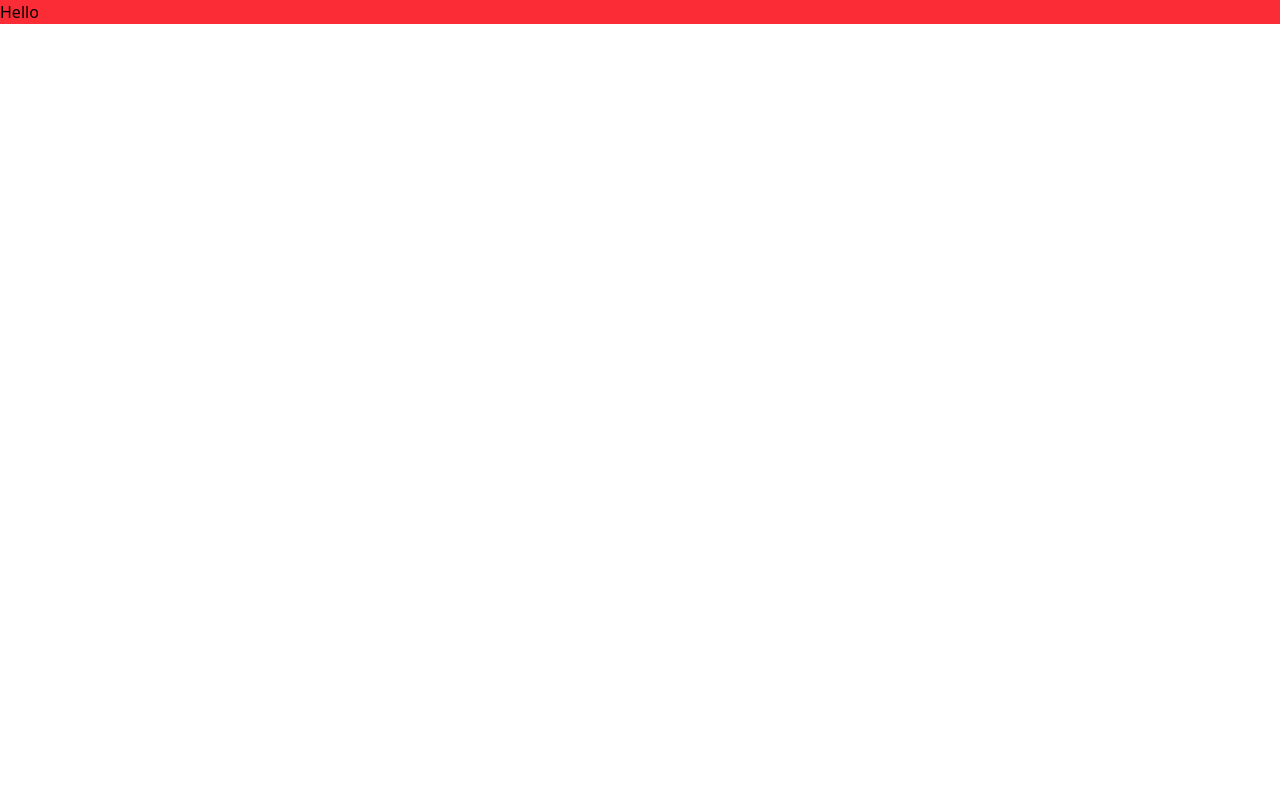
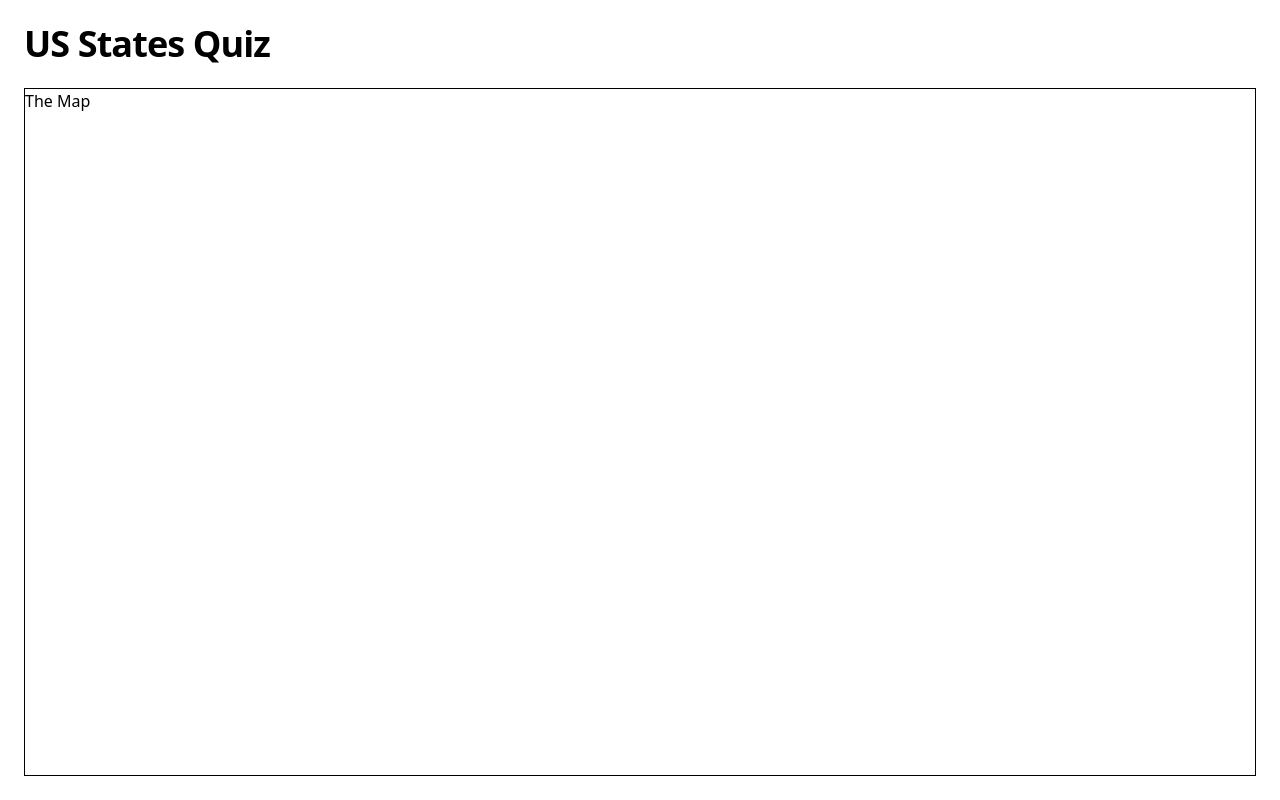
Before and after one commit to AlbertSanIza/us-states-quiz, a React (Vite) app: page / in a window 1280 px wide. Built offline with nearby package versions, Linux system fonts and the light colour scheme.

Commit message:
feat: update App component layout and content for US States Quiz

```diff
--- a/src/App.tsx
+++ b/src/App.tsx
@@ -1,3 +1,8 @@
 export default function App() {
-    return <main className="bg-red-500">Hello</main>
+    return (
+        <main className="absolute inset-0 flex flex-col gap-6 p-6">
+            <h1 className="text-4xl font-bold tracking-tight">US States Quiz</h1>
+            <div className="flex-1 border">The Map</div>
+        </main>
+    )
 }
```
